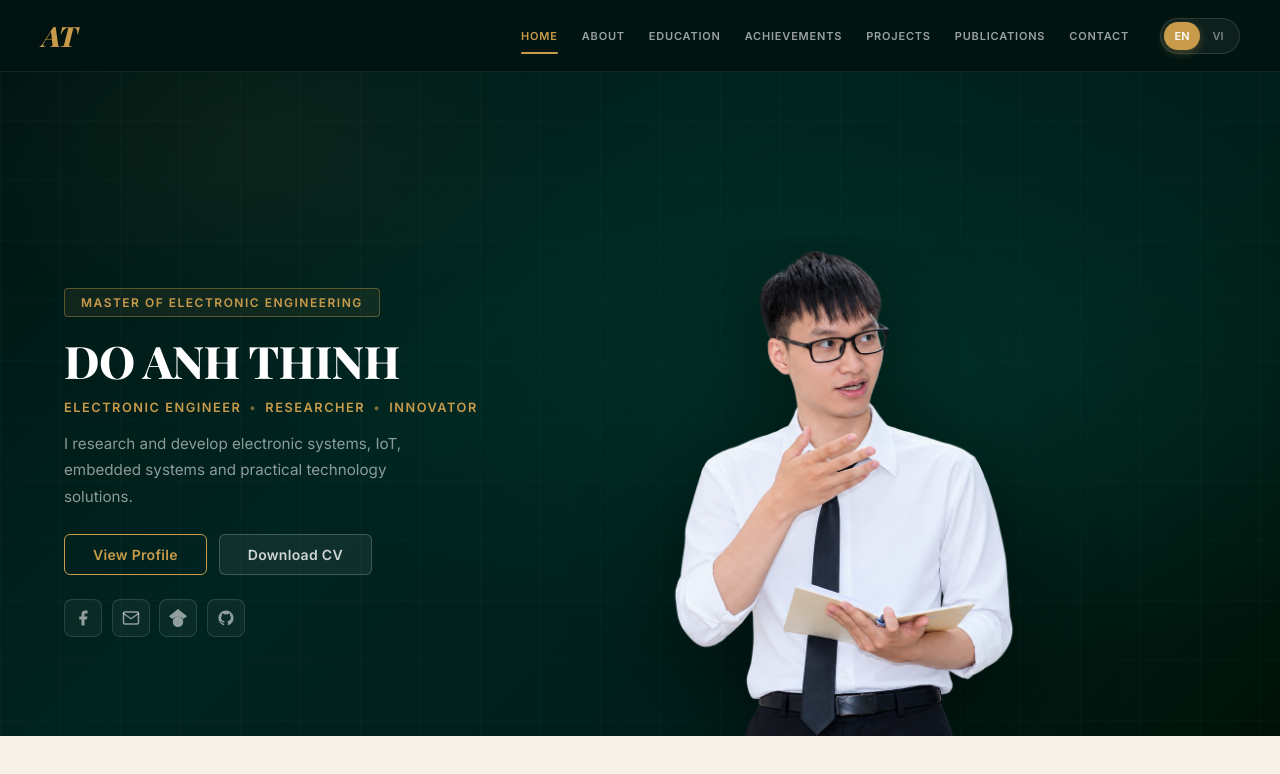
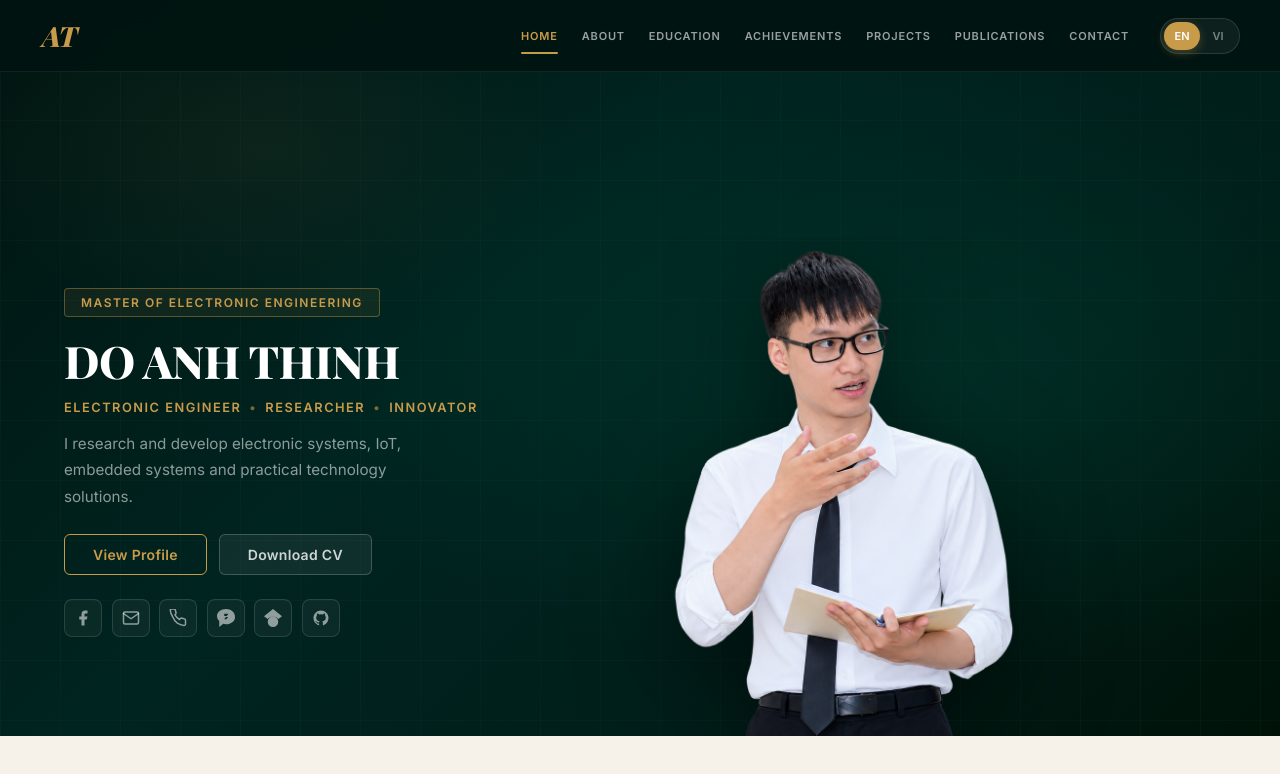
Before and after one commit to profilethinhbi/doanhthinh, a React (Vite) app: page / in a window 1280 px wide. Shown: the top 774 px of the page. Built offline with nearby package versions, Linux system fonts and the light colour scheme; a web font is replaced by a local one.

Commit message:
feat: update social links and add contact options to homepage and translations

```diff
--- a/src/locale/en/translation.json
+++ b/src/locale/en/translation.json
@@ -359,13 +359,18 @@
       "socials": [
         {
           "label": "LinkedIn",
-          "href": "#",
+          "href": "https://linkedin.com/in/mellivora24",
           "icon": "<svg width='18' height='18' viewBox='0 0 24 24' fill='currentColor' xmlns='http://www.w3.org/2000/svg'><path d='M16 8a6 6 0 0 1 6 6v7h-4v-7a2 2 0 0 0-2-2 2 2 0 0 0-2 2v7h-4v-7a6 6 0 0 1 6-6z'/><rect x='2' y='9' width='4' height='12'/><circle cx='4' cy='4' r='2'/></svg>"
         },
         {
-          "label": "GitHub",
-          "href": "#",
-          "icon": "<svg width='18' height='18' viewBox='0 0 24 24' fill='currentColor' xmlns='http://www.w3.org/2000/svg'><path d='M12 .5a12 12 0 0 0-3.79 23.39c.6.11.82-.26.82-.58v-2.03c-3.34.73-4.04-1.61-4.04-1.61-.55-1.39-1.34-1.76-1.34-1.76-1.09-.75.08-.74.08-.74 1.2.09 1.84 1.23 1.84 1.23 1.07 1.84 2.8 1.31 3.49 1 .11-.78.42-1.31.76-1.61-2.67-.3-5.47-1.34-5.47-5.95 0-1.31.47-2.38 1.24-3.22-.12-.3-.54-1.52.12-3.18 0 0 1.01-.32 3.3 1.23a11.45 11.45 0 0 1 6 0c2.29-1.55 3.3-1.23 3.3-1.23.66 1.66.24 2.88.12 3.18.77.84 1.24 1.91 1.24 3.22 0 4.62-2.81 5.64-5.48 5.94.43.37.81 1.1.81 2.22v3.29c0 .32.22.7.83.58A12 12 0 0 0 12 .5z'/></svg>"
+          "label": "Facebook",
+          "href": "https://www.facebook.com/thinhbi276",
+          "icon": "<svg width='18' height='18' viewBox='0 0 24 24' fill='currentColor'><path d='M18 2h-3a5 5 0 0 0-5 5v3H7v4h3v8h4v-8h3l1-4h-4V7a1 1 0 0 1 1-1h3z'/></svg>"
+        },
+        {
+          "label": "Zalo",
+          "href": "https://zalo.me/0896533332",
+          "icon": "<svg width='18' height='18' viewBox='0 0 24 24' fill='currentColor'><path d='M12 0C5.373 0 0 4.195 0 9.375c0 2.585 1.144 4.912 3 6.643V24l5.357-4.321c1.214.321 2.507.536 3.643.536 6.627 0 12-4.195 12-9.375C24 4.195 18.627 0 12 0zm.429 13.5H9.643l3.214-4.286H9.643V6.429h5.571l-3.214 4.286h2.786z'/></svg>"
         }
       ]
     },
--- a/src/locale/vi/translation.json
+++ b/src/locale/vi/translation.json
@@ -356,6 +356,11 @@
           "label": "Facebook",
           "href": "https://www.facebook.com/thinhbi276",
           "icon": "<svg width='18' height='18' viewBox='0 0 24 24' fill='currentColor'><path d='M18 2h-3a5 5 0 0 0-5 5v3H7v4h3v8h4v-8h3l1-4h-4V7a1 1 0 0 1 1-1h3z'/></svg>"
+        },
+        {
+          "label": "Zalo",
+          "href": "https://zalo.me/0896533332",
+          "icon": "<svg width='18' height='18' viewBox='0 0 24 24' fill='currentColor'><path d='M12 0C5.373 0 0 4.195 0 9.375c0 2.585 1.144 4.912 3 6.643V24l5.357-4.321c1.214.321 2.507.536 3.643.536 6.627 0 12-4.195 12-9.375C24 4.195 18.627 0 12 0zm.429 13.5H9.643l3.214-4.286H9.643V6.429h5.571l-3.214 4.286h2.786z'/></svg>"
         }
       ]
     },
--- a/src/pages/home/HomePage.tsx
+++ b/src/pages/home/HomePage.tsx
@@ -68,6 +68,28 @@ export default function HomePage() {
                 <polyline points="22,6 12,13 2,6" />
               </svg>
             </a>
+            {/* Phone */}
+            <a
+              href="tel:0896533332"
+              className="hero-social-link"
+              aria-label="Phone"
+            >
+              <svg width="18" height="18" viewBox="0 0 24 24" fill="none" stroke="currentColor" strokeWidth="2" strokeLinecap="round" strokeLinejoin="round">
+                <path d="M22 16.92v3a2 2 0 0 1-2.18 2 19.79 19.79 0 0 1-8.63-3.07A19.5 19.5 0 0 1 4.69 10a19.79 19.79 0 0 1-3.07-8.67A2 2 0 0 1 3.6 0h3a2 2 0 0 1 2 1.72 12.84 12.84 0 0 0 .7 2.81 2 2 0 0 1-.45 2.11L7.91 7.91a16 16 0 0 0 6.08 6.08l1.27-1.27a2 2 0 0 1 2.11-.45 12.84 12.84 0 0 0 2.81.7A2 2 0 0 1 22 14.92z" />
+              </svg>
+            </a>
+            {/* Zalo */}
+            <a
+              href="https://zalo.me/0896533332"
+              target="_blank"
+              rel="noopener noreferrer"
+              className="hero-social-link"
+              aria-label="Zalo"
+            >
+              <svg width="18" height="18" viewBox="0 0 24 24" fill="currentColor">
+                <path d="M12 0C5.373 0 0 4.195 0 9.375c0 2.585 1.144 4.912 3 6.643V24l5.357-4.321c1.214.321 2.507.536 3.643.536 6.627 0 12-4.195 12-9.375C24 4.195 18.627 0 12 0zm.429 13.5H9.643l3.214-4.286H9.643V6.429h5.571l-3.214 4.286h2.786z" />
+              </svg>
+            </a>
             {/* Google Scholar */}
             <a
               href="https://scholar.google.com"
```
